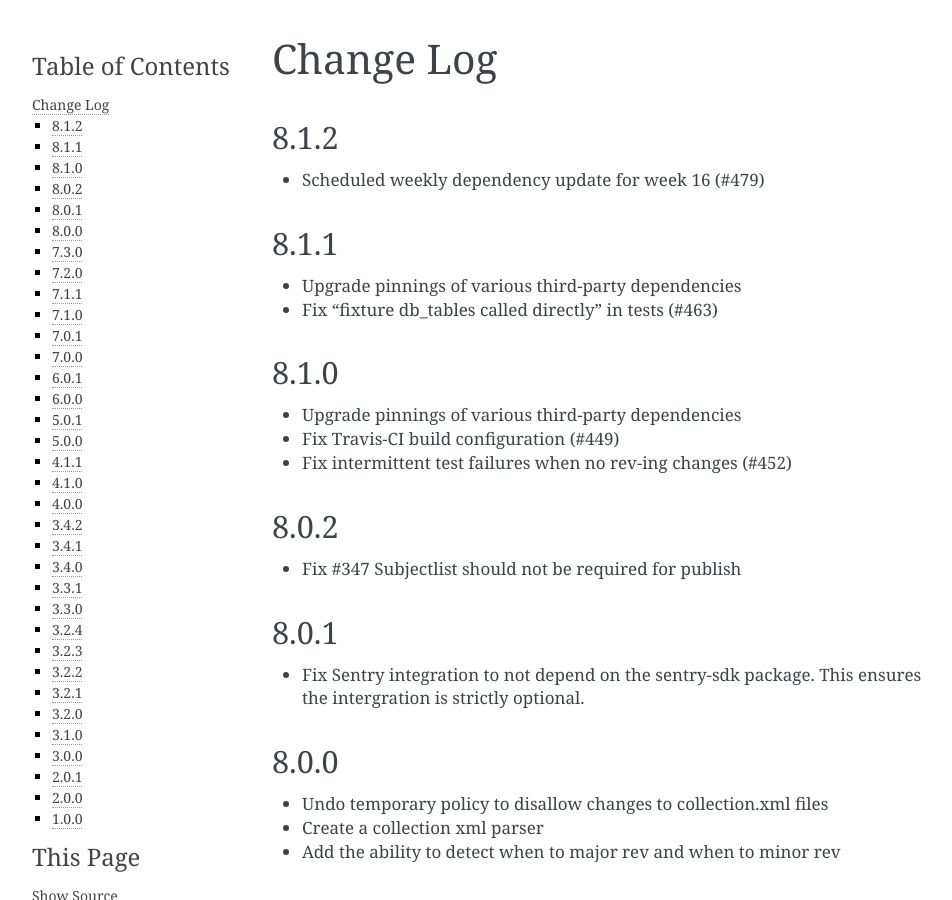
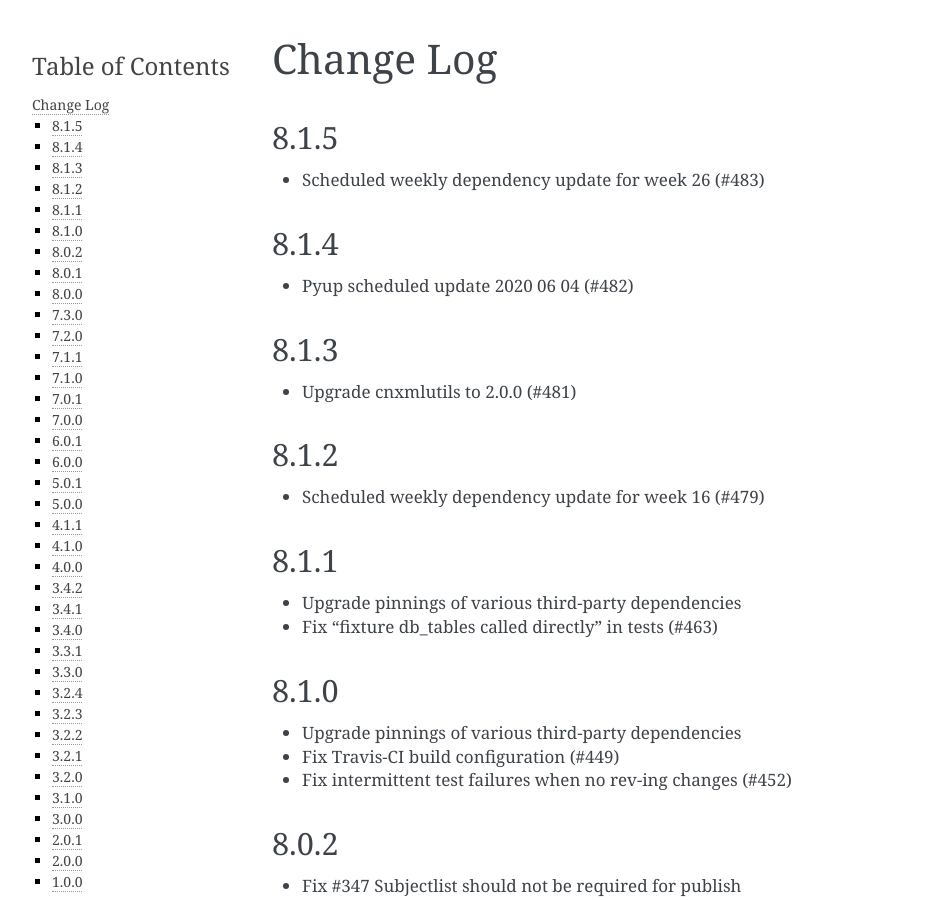
Before and after one commit to openstax/cnx-press, a Sphinx documentation site: the page built from docs/source/changes.rst, in a window 1280 px wide and 900 px high. Shown: the whole window, without its empty margins (148-1100 px from the left). Built offline with Sphinx 7.4.7, drawn with Linux system fonts in a browser that asks for light colours.

Commit message:
Update changelog

```diff
--- a/docs/source/changes.rst
+++ b/docs/source/changes.rst
@@ -1,6 +1,21 @@
 ==========
 Change Log
 ==========
+8.1.5
+-----
+
+- Scheduled weekly dependency update for week 26 (#483)
+
+8.1.4
+-----
+
+- Pyup scheduled update 2020 06 04 (#482)
+
+8.1.3
+-----
+
+- Upgrade cnxmlutils to 2.0.0 (#481)
+
 8.1.2
 -----
 
```
